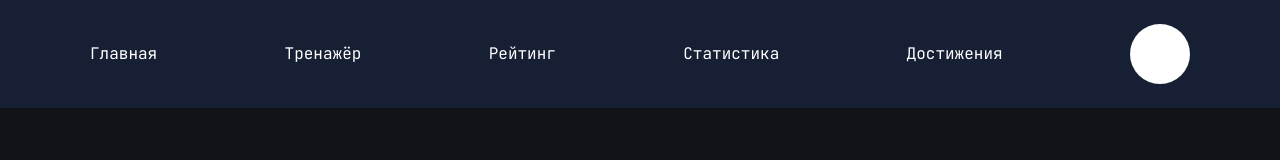
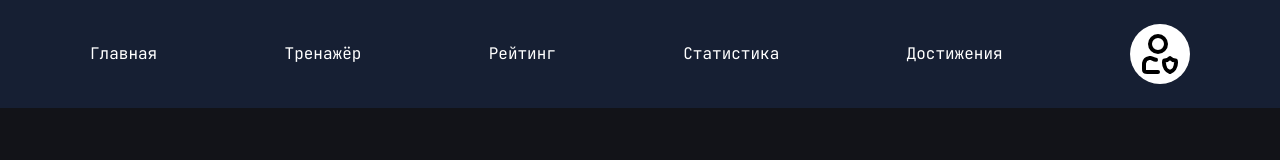
Before and after one commit to ABS-auraborus/touch-typing, a React (Vite) app in the folder frontend/: page / in a window 1280 px wide. Shown: the top 160 px of the page. Built offline with nearby package versions, Linux system fonts and the light colour scheme.

Commit message:
fix(core): fix user image, fix routes on user click

```diff
--- a/frontend/src/App.tsx
+++ b/frontend/src/App.tsx
@@ -19,6 +19,7 @@ function App() {
         <Route path="/statistics" element={<StatisticsPage />} />
         <Route path="/achievements" element={<AchievementsPage />} />
         <Route path="/registration" element={<RegistrationPage />} />
+        <Route path="/login" element={<LoginPage />} />
         <Route path="*" element={<NotFoundPage />} />
       </Routes>
     </div>
--- a/frontend/src/components/UserIcon.tsx
+++ b/frontend/src/components/UserIcon.tsx
@@ -5,8 +5,10 @@ interface UserIconProps {
 const UserIcon = ({avatarUrl}: UserIconProps) => {
   return (
     <div
-      className={`cursor-pointer size-15 rounded-full bg-white bg-no-repeat bg-cover bg-center bg-[url(${avatarUrl})]`}
-    ></div>
+      className={`flex justify-center items-center cursor-pointer size-15 rounded-full bg-white`}
+    >
+      <img src={avatarUrl} className="size-12" />
+    </div>
   );
 };
 
--- a/frontend/src/sections/Header.tsx
+++ b/frontend/src/sections/Header.tsx
@@ -3,7 +3,8 @@ import Container from "../components/Container";
 import UserIcon from "../components/UserIcon";
 
 const Header = () => {
-  const isLoggedIn = false;
+  const isLoggedIn = true;
+
   return (
     <header className="bg-blue-accent text-white">
       <Container>
@@ -13,13 +14,13 @@ const Header = () => {
           <Link to="/rating">Рейтинг</Link>
           <Link to="/statistics">Статистика</Link>
           <Link to="/achievements">Достижения</Link>
-          {!isLoggedIn && (
+
+          {isLoggedIn ? (
+            <UserIcon avatarUrl="/public/icons/user-logged-img.svg" />
+          ) : (
             <Link to="/login">
               <UserIcon avatarUrl="/public/icons/user-unlogged-img.svg" />
             </Link>
-          )}
-          {isLoggedIn && (
-            <UserIcon avatarUrl="/public/icons/user-logged-img.svg" />
           )}
         </nav>
       </Container>
```
